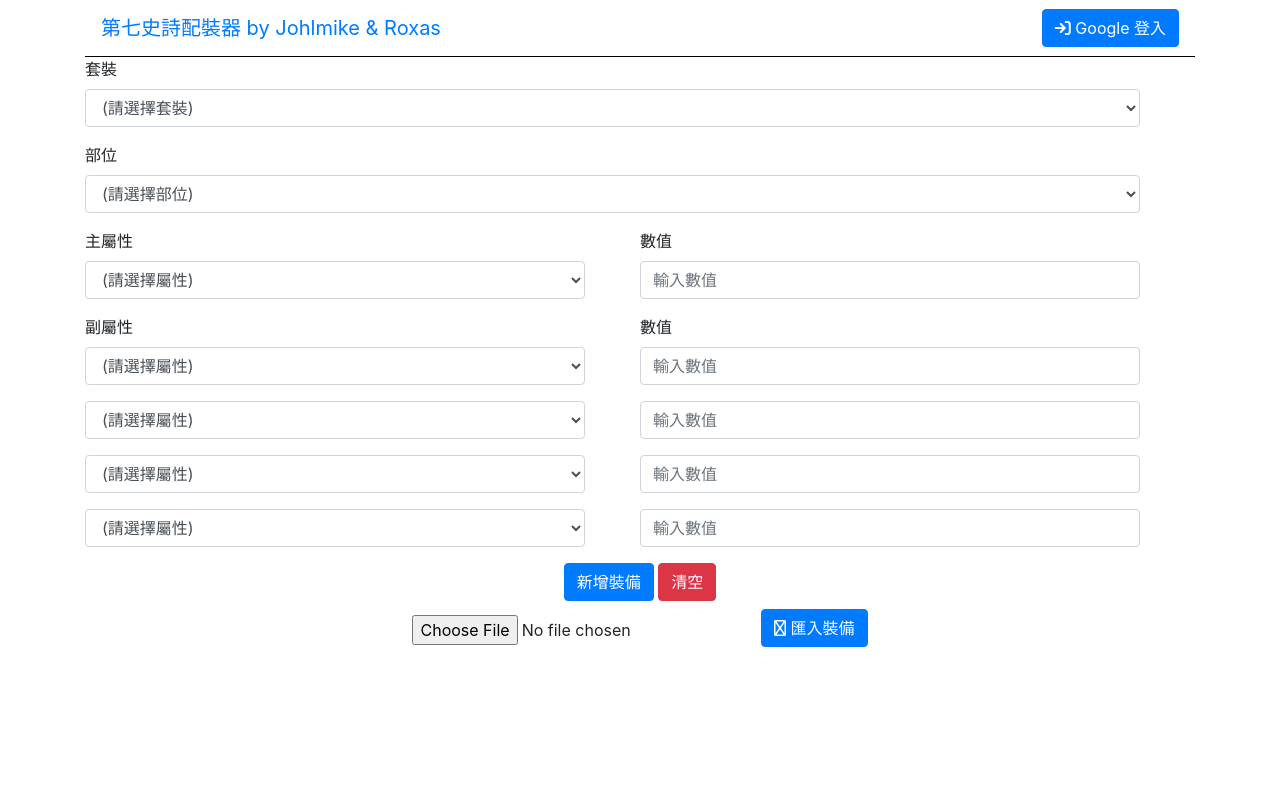
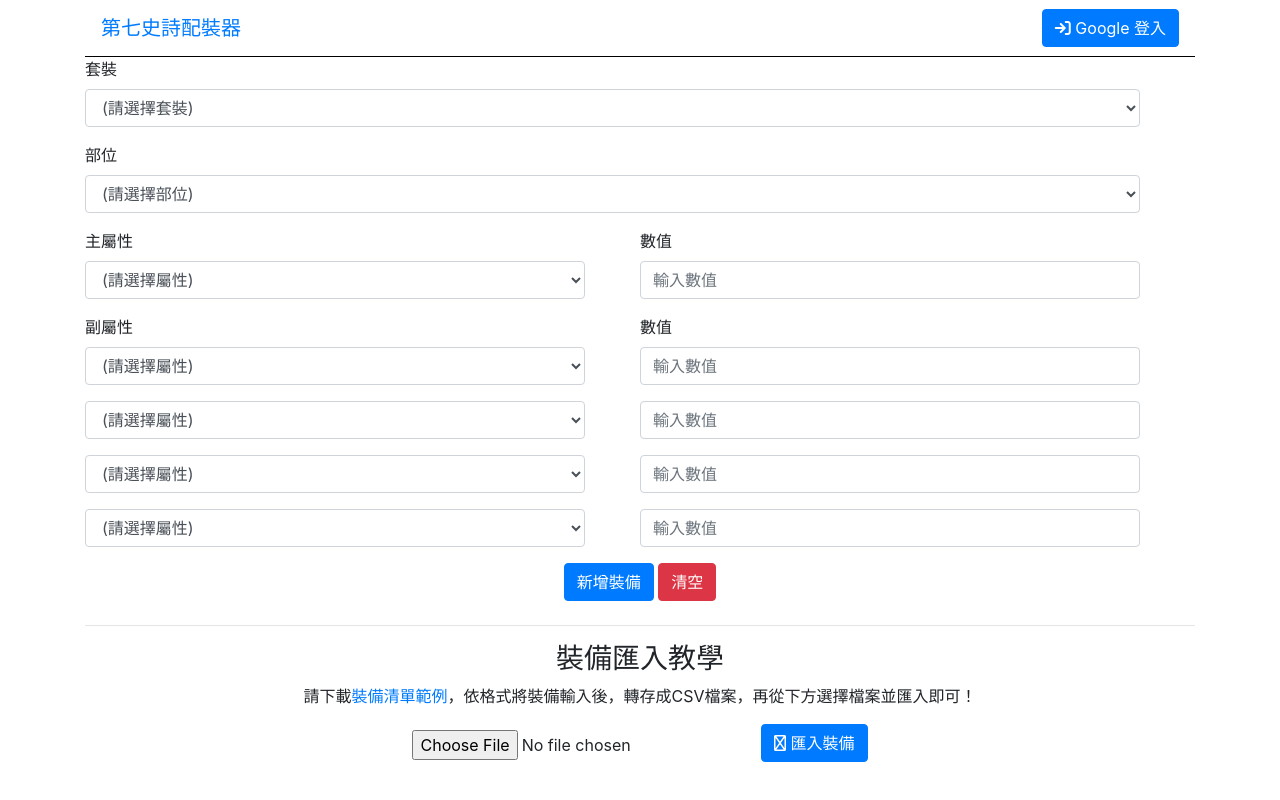
Before and after one commit to johlmike/epic7gear, a plain HTML site: page public/index.html in a window 1280 px wide. Drawn offline with nearby package versions, Linux system fonts and the light colour scheme; no server answers; some icons are missing.

Commit message:
新增裝備匯入說明

```diff
--- a/public/index.html
+++ b/public/index.html
@@ -13,7 +13,7 @@
 <body>
   <div class="container">
     <header class="navbar">
-      <a class="navbar-brand mr-auto" href="#">第七史詩配裝器 by Johlmike & Roxas</a>
+      <a class="navbar-brand mr-auto" href="#">第七史詩配裝器</a>
       <button class="btn btn-primary" id="signInBtn">
         <i class="fas fa-sign-in"></i>
         Google 登入
@@ -172,7 +172,14 @@
           </center>
         </form>
       </section>
+      <hr>
       <section>
+        <center>
+          <h3>裝備匯入教學</h3>
+          <p>
+            請下載<a href="./file/裝備清單範例.xlsx">裝備清單範例</a>，依格式將裝備輸入後，轉存成CSV檔案，再從下方選擇檔案並匯入即可！
+          </p>
+        </center>
         <center>
           <input type="file" id="fileinput">
           <button class="btn btn-primary mb-2" id="importCsvBtn">
@@ -186,6 +193,7 @@
     <div class="row calculator"></div>
     <footer></footer>
   </div>
+
   <!-- 錯誤訊息Modal -->
   <div class="modal" tabindex="-1" role="dialog" id="errorModal">
     <div class="modal-dialog">
```
